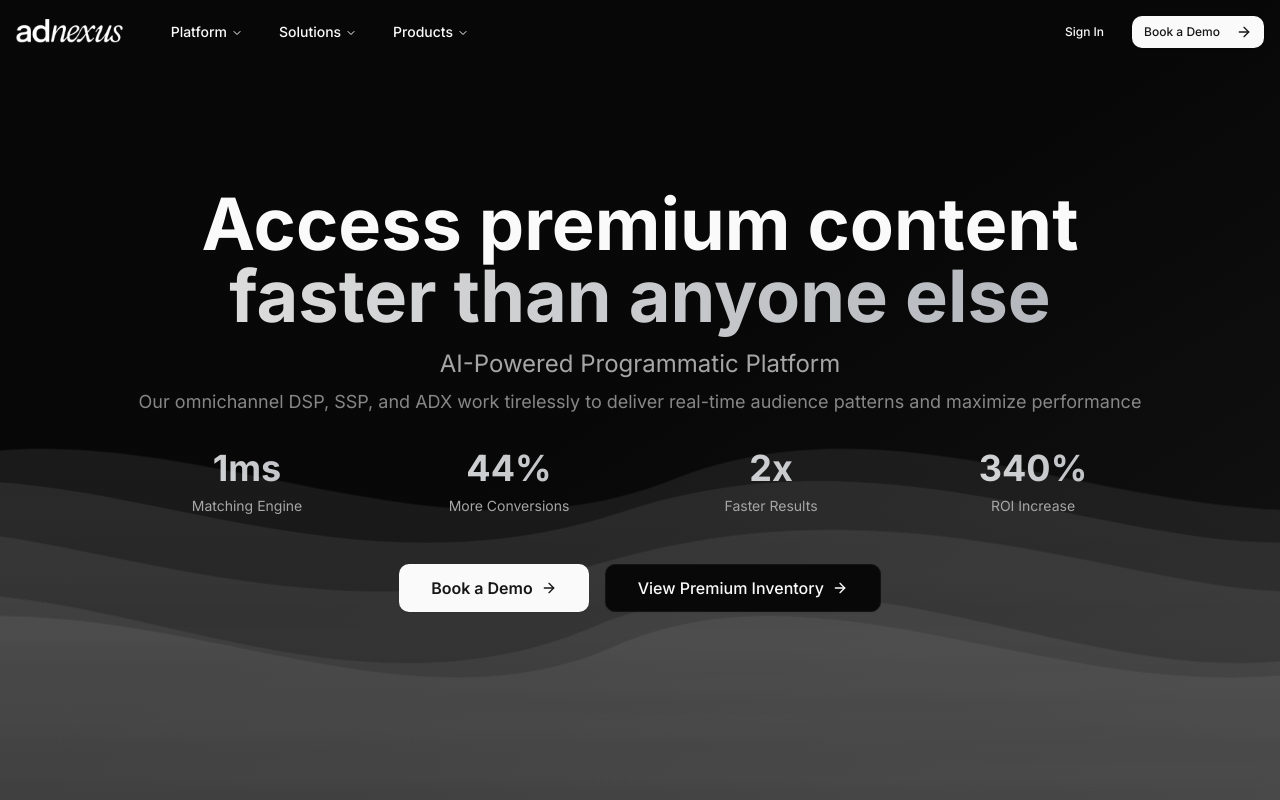
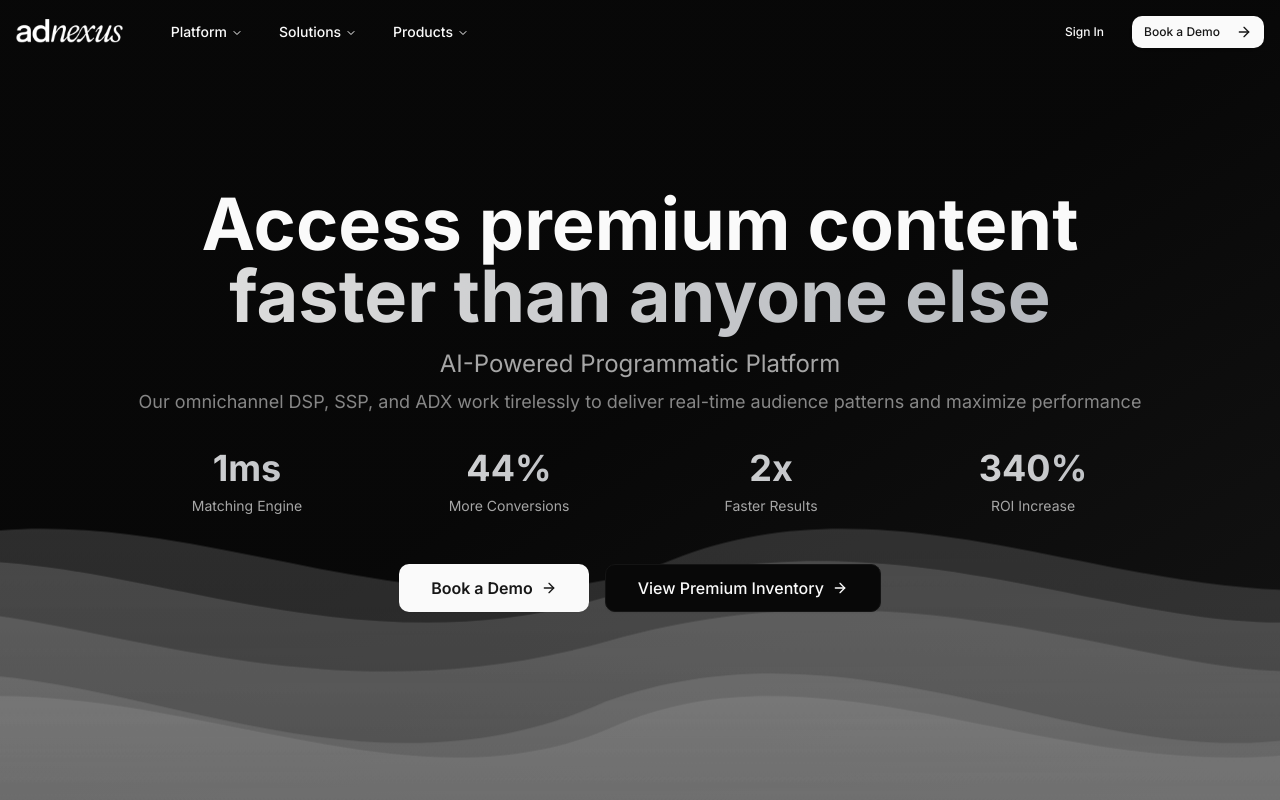
Before and after one commit to adnexusinc/web, a React (Vite) app: page / in a window 1280 px wide. Shown: the top 800 px of the page. Built offline with nearby package versions, Linux system fonts and the light colour scheme.

Commit message:
Adjust wave opacity and position
Increased wave opacity by 2x and adjusted their vertical position downwards by 10vh.
-edited src/components/AnimatedWaves.tsx

```diff
--- a/src/components/AnimatedWaves.tsx
+++ b/src/components/AnimatedWaves.tsx
@@ -13,60 +13,60 @@ export const AnimatedWaves: React.FC<AnimatedWavesProps> = ({ className = "" })
         preserveAspectRatio="xMidYMid slice"
       >
         <defs>
-          {/* Even lower opacity waves */}
+          {/* 2x darker waves */}
           <linearGradient id="waveGradient1" x1="0%" y1="0%" x2="0%" y2="100%">
-            <stop offset="0%" style={{stopColor: 'hsl(var(--muted-foreground))', stopOpacity: 0.12}} />
-            <stop offset="100%" style={{stopColor: 'hsl(var(--muted-foreground))', stopOpacity: 0.08}} />
+            <stop offset="0%" style={{stopColor: 'hsl(var(--muted-foreground))', stopOpacity: 0.24}} />
+            <stop offset="100%" style={{stopColor: 'hsl(var(--muted-foreground))', stopOpacity: 0.16}} />
           </linearGradient>
           <linearGradient id="waveGradient2" x1="0%" y1="0%" x2="0%" y2="100%">
-            <stop offset="0%" style={{stopColor: 'hsl(var(--muted-foreground))', stopOpacity: 0.12}} />
-            <stop offset="100%" style={{stopColor: 'hsl(var(--muted-foreground))', stopOpacity: 0.08}} />
+            <stop offset="0%" style={{stopColor: 'hsl(var(--muted-foreground))', stopOpacity: 0.24}} />
+            <stop offset="100%" style={{stopColor: 'hsl(var(--muted-foreground))', stopOpacity: 0.16}} />
           </linearGradient>
           <linearGradient id="waveGradient3" x1="0%" y1="0%" x2="0%" y2="100%">
-            <stop offset="0%" style={{stopColor: 'hsl(var(--muted-foreground))', stopOpacity: 0.12}} />
-            <stop offset="100%" style={{stopColor: 'hsl(var(--muted-foreground))', stopOpacity: 0.08}} />
+            <stop offset="0%" style={{stopColor: 'hsl(var(--muted-foreground))', stopOpacity: 0.24}} />
+            <stop offset="100%" style={{stopColor: 'hsl(var(--muted-foreground))', stopOpacity: 0.16}} />
           </linearGradient>
           <linearGradient id="waveGradient4" x1="0%" y1="0%" x2="0%" y2="100%">
-            <stop offset="0%" style={{stopColor: 'hsl(var(--muted-foreground))', stopOpacity: 0.12}} />
-            <stop offset="100%" style={{stopColor: 'hsl(var(--muted-foreground))', stopOpacity: 0.08}} />
+            <stop offset="0%" style={{stopColor: 'hsl(var(--muted-foreground))', stopOpacity: 0.24}} />
+            <stop offset="100%" style={{stopColor: 'hsl(var(--muted-foreground))', stopOpacity: 0.16}} />
           </linearGradient>
           <linearGradient id="waveGradient5" x1="0%" y1="0%" x2="0%" y2="100%">
-            <stop offset="0%" style={{stopColor: 'hsl(var(--muted-foreground))', stopOpacity: 0.12}} />
-            <stop offset="100%" style={{stopColor: 'hsl(var(--muted-foreground))', stopOpacity: 0.08}} />
+            <stop offset="0%" style={{stopColor: 'hsl(var(--muted-foreground))', stopOpacity: 0.24}} />
+            <stop offset="100%" style={{stopColor: 'hsl(var(--muted-foreground))', stopOpacity: 0.16}} />
           </linearGradient>
         </defs>
 
-        {/* Wave 1 - Deepest layer, starts lower */}
+        {/* Wave 1 - Deepest layer, pushed lower */}
         <path
-          d="M0,480 C180,400 380,580 600,480 C820,400 1020,580 1200,480 L1200,700 L0,700 Z"
+          d="M0,540 C180,460 380,640 600,540 C820,460 1020,640 1200,540 L1200,700 L0,700 Z"
           fill="url(#waveGradient1)"
           className="animate-[wave1_22s_ease-in-out_infinite]"
         />
 
-        {/* Wave 2 - Second layer, also lower */}
+        {/* Wave 2 - Second layer, pushed lower */}
         <path
-          d="M0,450 C120,370 320,530 600,450 C880,370 1080,530 1200,450 L1200,700 L0,700 Z"
+          d="M0,510 C120,430 320,590 600,510 C880,430 1080,590 1200,510 L1200,700 L0,700 Z"
           fill="url(#waveGradient2)"
           className="animate-[wave2_18s_ease-in-out_infinite_reverse]"
         />
 
-        {/* Wave 3 - Third layer, positioned lower */}
+        {/* Wave 3 - Third layer, pushed lower */}
         <path
-          d="M0,520 C220,440 420,600 600,520 C780,440 980,600 1200,520 L1200,700 L0,700 Z"
+          d="M0,580 C220,500 420,660 600,580 C780,500 980,660 1200,580 L1200,700 L0,700 Z"
           fill="url(#waveGradient3)"
           className="animate-[wave3_14s_ease-in-out_infinite]"
         />
 
-        {/* Wave 4 - Fourth layer, lower positioning */}
+        {/* Wave 4 - Fourth layer, pushed lower */}
         <path
-          d="M0,420 C160,340 360,500 600,420 C840,340 1040,500 1200,420 L1200,700 L0,700 Z"
+          d="M0,480 C160,400 360,560 600,480 C840,400 1040,560 1200,480 L1200,700 L0,700 Z"
           fill="url(#waveGradient4)"
           className="animate-[wave4_16s_ease-in-out_infinite_reverse]"
         />
 
-        {/* Wave 5 - Top layer, still below fold */}
+        {/* Wave 5 - Top layer, pushed lower */}
         <path
-          d="M0,390 C200,310 400,470 600,390 C800,310 1000,470 1200,390 L1200,700 L0,700 Z"
+          d="M0,450 C200,370 400,530 600,450 C800,370 1000,530 1200,450 L1200,700 L0,700 Z"
           fill="url(#waveGradient5)"
           className="animate-[wave5_12s_ease-in-out_infinite]"
         />
```
